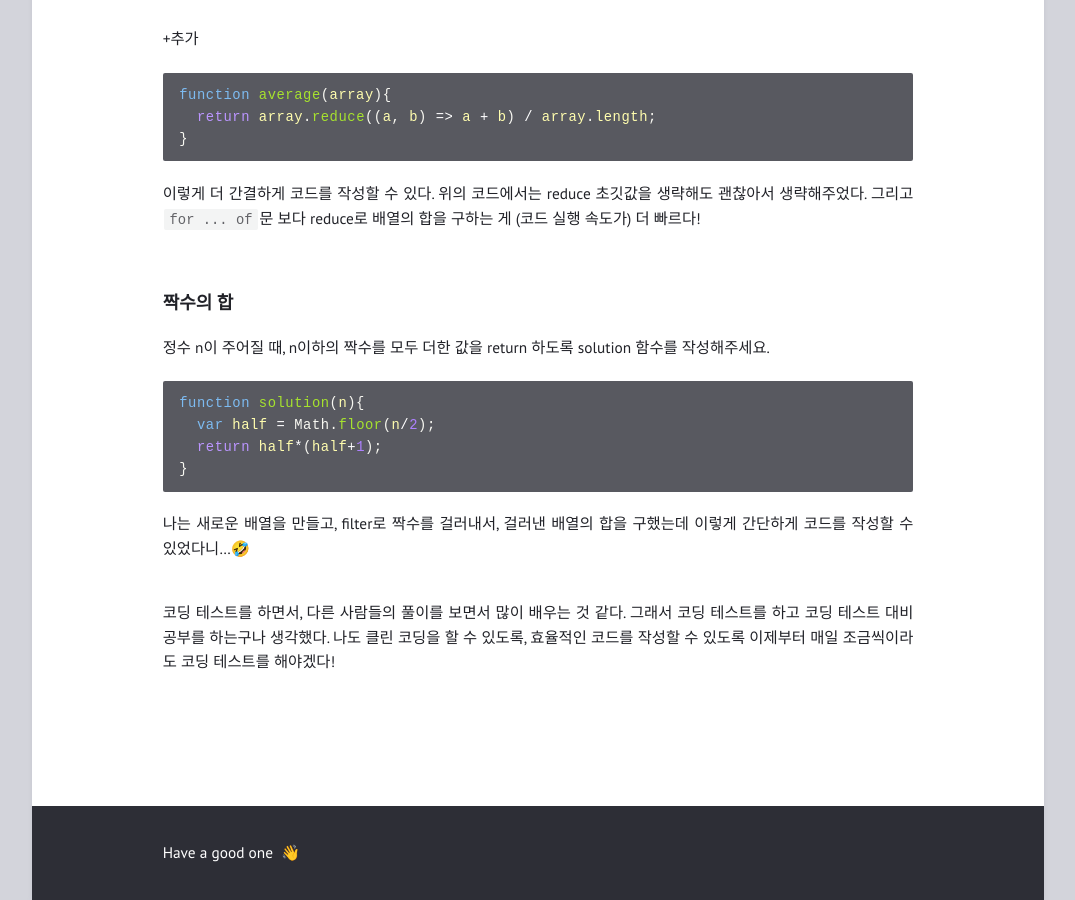
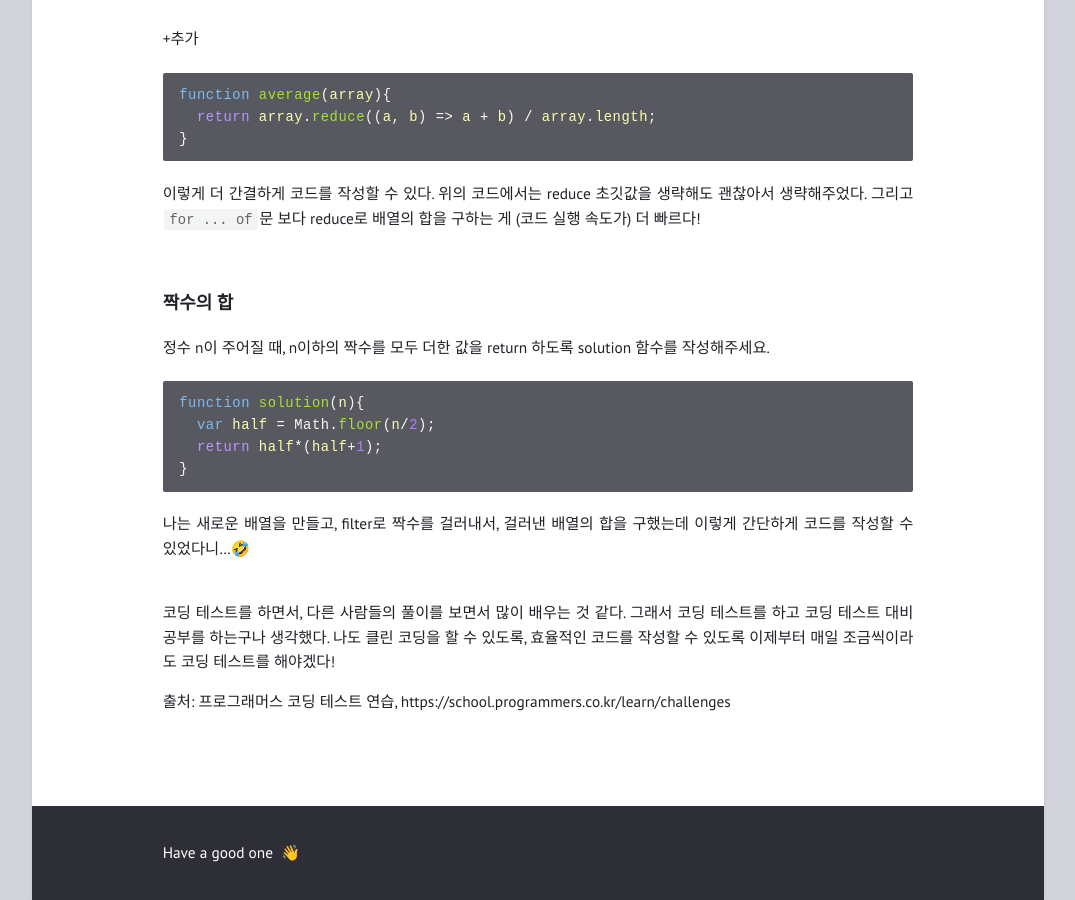
Before and after one commit to feb-dain/feb-dain.github.io, a Jekyll site: the page built from _posts/2022-10-14-started-taking-coding-tests.md, in a window 1280 px wide and 900 px high, scrolled down 1296 px. Shown: the whole window, without its empty margins (102-1177 px from the left). Built offline with Jekyll 4.4.1, drawn with Linux system fonts in a browser that asks for light colours; comment, search, counter and statistics services are not loaded.

Commit message:
Add the source

```diff
--- a/_posts/2022-10-14-started-taking-coding-tests.md
+++ b/_posts/2022-10-14-started-taking-coding-tests.md
@@ -83,5 +83,7 @@ function solution(n){
 코딩 테스트를 하면서, 다른 사람들의 풀이를 보면서 많이 배우는 것 같다. 그래서 코딩 테스트를 하고 코딩 테스트 대비 공부를 하는구나 생각했다.
 나도 클린 코딩을 할 수 있도록, 효율적인 코드를 작성할 수 있도록 이제부터 매일 조금씩이라도 코딩 테스트를 해야겠다!
 
+
+출처: 프로그래머스 코딩 테스트 연습, https://school.programmers.co.kr/learn/challenges
 <br>
 <br>
```
